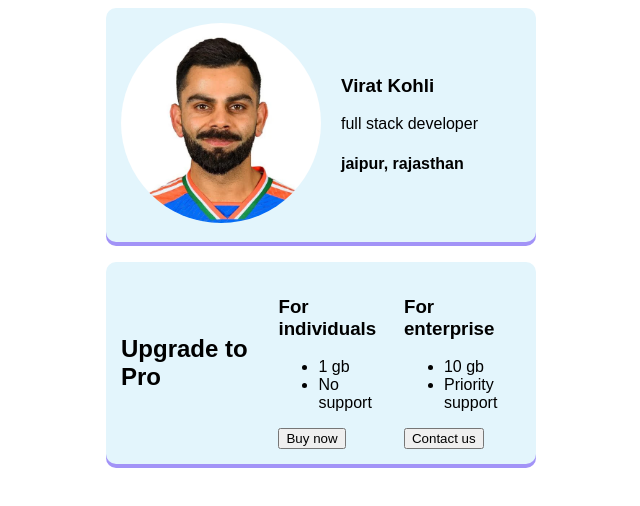
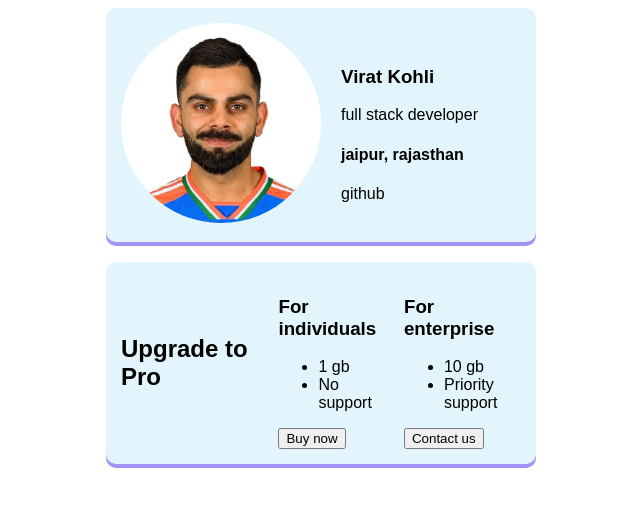
Before and after one commit to DeveloperVishwas7/business-card, a plain HTML site: page index.html in a window 1280 px wide. Shown: the whole page, without its empty margins (319-959 px from the left). Drawn offline with Linux system fonts and the light colour scheme.

Commit message:
added the user github id link

```diff
--- a/index.html
+++ b/index.html
@@ -12,7 +12,11 @@
         <div class="info">
             <h3>Virat Kohli</h3>
             <p>full stack developer</p>
-            <h4>jaipur, rajasthan</4>
+            <h4>jaipur, rajasthan</h4>
+            <a href="https://github.com/DeveloperVishwas7" style="
+                text-decoration:none;
+                color:black;
+            " target="_blank">github</a>
         </div>
     </div>
 
```
